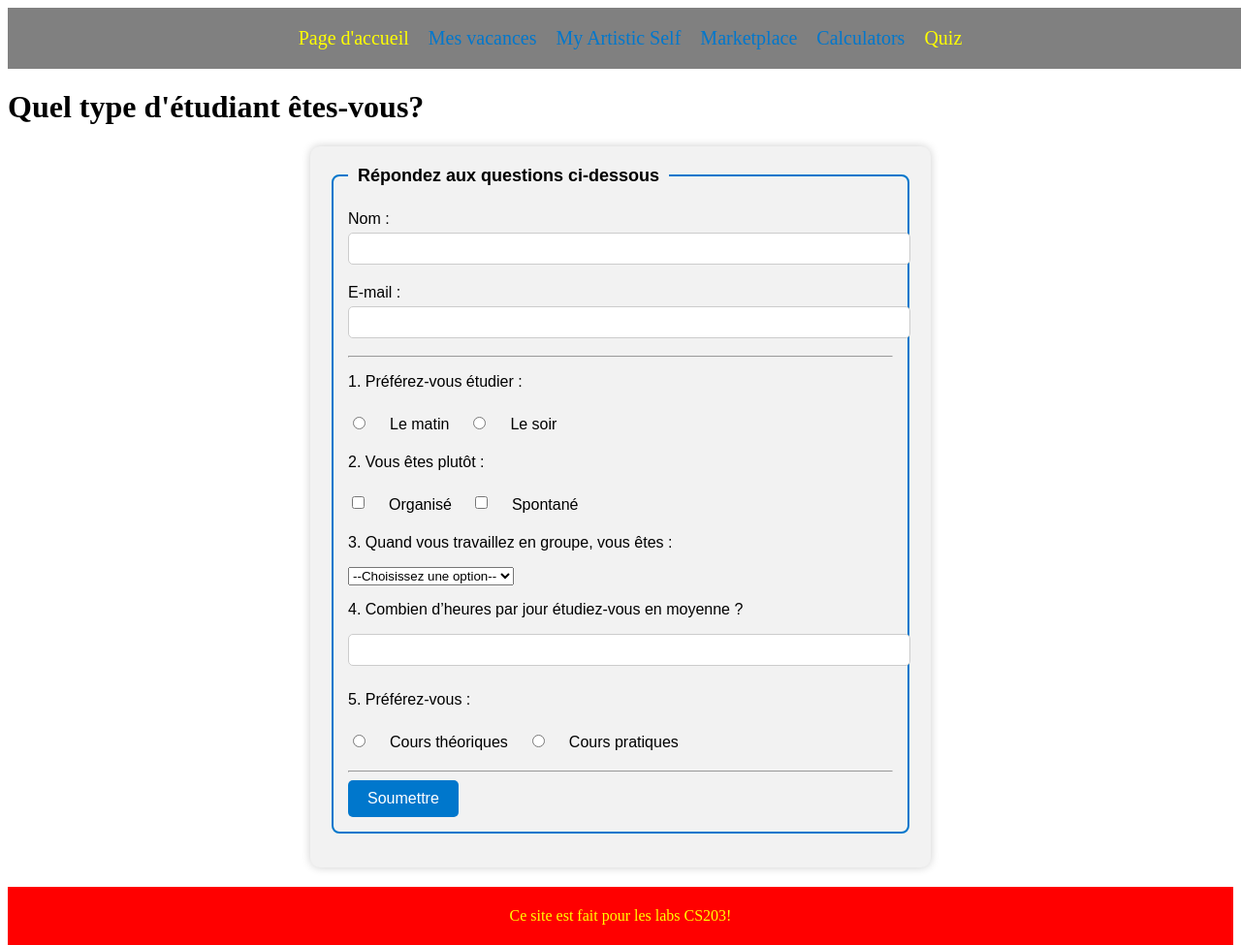
After one commit to Cherif28-debug/Cherif.github.io, a PHP site: page /my_form.html in a window 1280 px wide. The commit adds this page. Shown: the whole page at 97% size. Run offline with PHP 8.4, Linux system fonts and the light colour scheme.

Commit message:
Ajout lab6

```diff
--- /dev/null
+++ b/my_form.html
@@ -0,0 +1,93 @@
+<!DOCTYPE html>
+<html lang="fr">
+<head>
+    <meta charset="UTF-8">
+    <meta name="author" content="Cherif Camara">
+    <meta name="viewport" content="width=device-width, initial-scale=1.0">
+    <title>Checams – Quiz</title>
+    <link rel="stylesheet" href="my_style.css">
+</head>
+<body>
+
+<div id="main-nav"></div>
+<script src="nav.js"></script>
+<script>
+    const current_path = window.location.pathname.split('/').pop();
+    setNav(current_path);
+</script>
+
+<div>
+    <h1>Quel type d'étudiant êtes-vous?</h1>
+
+    <form id="quiz-form" onsubmit="return validate(event)">
+        <fieldset>
+            <legend>Répondez aux questions ci-dessous</legend>
+
+            <label for="name">Nom :</label>
+            <input type="text" id="name" name="name" required>
+
+            <label for="email">E-mail :</label>
+            <input type="email" id="email" name="email" required>
+
+            <hr>
+
+            <p>1. Préférez-vous étudier :</p>
+		<div class="choices">
+    		<input type="radio" id="q1a" name="q1" value="A" required>
+   		 <label for="q1a">Le matin</label>
+    		<input type="radio" id="q1b" name="q1" value="B">
+    		<label for="q1b">Le soir</label>
+		</div>
+
+		<p>2. Vous êtes plutôt :</p>
+		<div class="choices">
+   		 <input type="checkbox" id="q2a" name="q2" value="A">
+    		<label for="q2a">Organisé</label>
+    		<input type="checkbox" id="q2b" name="q2" value="B">
+   		 <label for="q2b">Spontané</label>
+		</div>
+
+            <p>3. Quand vous travaillez en groupe, vous êtes :</p>
+            <select id="q3" name="q3" required>
+                <option value="">--Choisissez une option--</option>
+                <option value="leader">Leader</option>
+                <option value="suiveur">Suiveur</option>
+                <option value="indépendant">Indépendant</option>
+            </select>
+
+            <p>4. Combien d’heures par jour étudiez-vous en moyenne ?</p>
+            <input type="number" id="q4" name="q4" min="0" max="12" required>
+
+           <p>5. Préférez-vous :</p>
+		<div class="choices">
+  		  <input type="radio" id="q5a" name="q5" value="A" required>
+    		<label for="q5a">Cours théoriques</label>
+    		<input type="radio" id="q5b" name="q5" value="B">
+   		 <label for="q5b">Cours pratiques</label>
+		</div>
+            <hr>
+            <button type="submit">Soumettre</button>
+        </fieldset>
+    </form>
+
+    <footer>
+        Ce site est fait pour les labs CS203!
+    </footer>
+</div>
+
+<script>
+    function validate(event) {
+        event.preventDefault();
+        const name = document.getElementById("name").value.trim();
+        const email = document.getElementById("email").value.trim();
+        if (!name || !email) {
+            alert("Veuillez remplir votre nom et votre e-mail.");
+            return false;
+        }
+        alert("Merci pour vos réponses !");
+        return true;
+    }
+</script>
+
+</body>
+</html>
--- a/my_style.css
+++ b/my_style.css
@@ -1,37 +1,28 @@
-
 a:link {color: #0077cc; text-decoration: none;}
-
-
 a:visited {color: #551a8b;}
-
-
 a:hover {color: #ff6600; text-decoration: underline;}
-
-
 a:active {color: red;}
-
 
 footer {
   background-color: red;
   color: yellow;
   height: 60px;
   line-height: 60px;
-  align-items:center;
-  display:flex;
+  align-items: center;
+  display: flex;
+  justify-content: center;
 }
 
-.body_wrapper
-{
+.body_wrapper {
   min-height: 100%;
   box-sizing: border-box;
-  display:flex;
-flex-direction: column;
+  display: flex;
+  flex-direction: column;
 }
 
-html,body
-{
+html, body {
   box-sizing: border-box;
-  height:100%;
+  height: 100%;
 }
 
 nav {
@@ -50,7 +41,7 @@ nav ul {
 }
 
 nav li {
-  margin: 10px ;
+  margin: 10px;
 }
 
 nav a {
@@ -61,18 +52,15 @@ nav a {
   border-bottom: 2px solid transparent;
 }
 
-
 nav a:hover {
   color: blue;
   border-bottom: 2px solid #ff6600;
 }
 
-
-nav a.active {
+nav a.current_page {
   color: yellow;
 }
 
-/* === SCROLLBAR STYLE (fonctionne sur Chrome, Edge, Safari) === */
 ::-webkit-scrollbar {
   width: 12px;
 }
@@ -89,3 +77,76 @@ nav a.active {
 ::-webkit-scrollbar-thumb:hover {
   background: #e65c00;
 }
+
+form {
+  max-width: 600px;
+  margin: 20px auto;
+  padding: 20px;
+  background-color: #f2f2f2;
+  border-radius: 10px;
+  box-shadow: 0px 0px 10px rgba(0,0,0,0.2);
+  font-family: Arial, sans-serif;
+  text-align: left;
+}
+
+form h1 {
+  text-align: center;
+  margin-bottom: 20px;
+}
+
+fieldset {
+  border: 2px solid #0077cc;
+  border-radius: 8px;
+  padding: 15px;
+  margin-bottom: 15px;
+}
+
+legend {
+  font-weight: bold;
+  font-size: 18px;
+  padding: 0 10px;
+}
+
+label {
+  display: block;
+  margin: 10px 0 5px;
+  font-weight: 500;
+}
+
+input[type="text"],
+input[type="email"],
+input[type="number"] {
+  width: 100%;
+  padding: 8px;
+  margin-bottom: 10px;
+  border-radius: 5px;
+  border: 1px solid #ccc;
+}
+
+input[type="submit"],
+button {
+  padding: 10px 20px;
+  background-color: #0077cc;
+  color: white;
+  border: none;
+  border-radius: 5px;
+  cursor: pointer;
+  font-size: 16px;
+}
+
+input[type="submit"]:hover,
+button:hover {
+  background-color: #005fa3;
+}
+
+.choices {
+  display: flex;
+  gap: 20px;
+  flex-wrap: wrap;
+  margin-bottom: 15px;
+  align-items: center;
+}
+
+.choices input {
+  margin-right: 5px;
+}
--- /dev/null
+++ b/nav.html
@@ -0,0 +1,24 @@
+<!DOCTYPE html>
+<html lang="fr">
+<head>
+  <meta charset="UTF-8">
+  <meta name="author" content="Cherif Camara">
+  <meta name="viewport" content="width=device-width, initial-scale=1.0">
+  <title>Navigation</title>
+  <link rel="stylesheet" href="my_style.css">
+</head>
+<body>
+
+<nav>
+  <ul>
+    <li><a href="index.html" class="current_page">Page d'accueil</a></li>
+    <li><a href="my_vacations.html">Mes vacances</a></li>
+    <li><a href="my_artistic_self.html">My Artistic Self</a></li>
+    <li><a href="marketplace.html">Marketplace</a></li>
+    <li><a href="calculators.html">Calculators</a></li>
+    <li><a href="my_form.html">Quiz</a></li>
+  </ul>
+</nav>
+
+</body>
+</html>
--- /dev/null
+++ b/nav.js
@@ -0,0 +1,21 @@
+function setNav(current_path) {
+    fetch("nav.html")
+        .then(r => r.text())
+        .then(html => {
+
+            document.getElementById("main-nav").innerHTML = html;
+
+
+            const navLinks = document.getElementById("main-nav").querySelectorAll("a");
+            navLinks.forEach(child => {
+                if (splitAtRoot(child.href) === current_path) {
+                    child.classList.add("current_page");
+                }
+            });
+        });
+}
+
+
+function splitAtRoot(url) {
+    return url.split('/').slice(-1)[0];
+}
```
Also changed, not shown: calculators.html (+15 -58 lines), index.html (+18 -21 lines), marketplace.html (+15 -15 lines), my_artistic_self.html (+40 -46 lines), my_vacations.html (+23 -24 lines).
